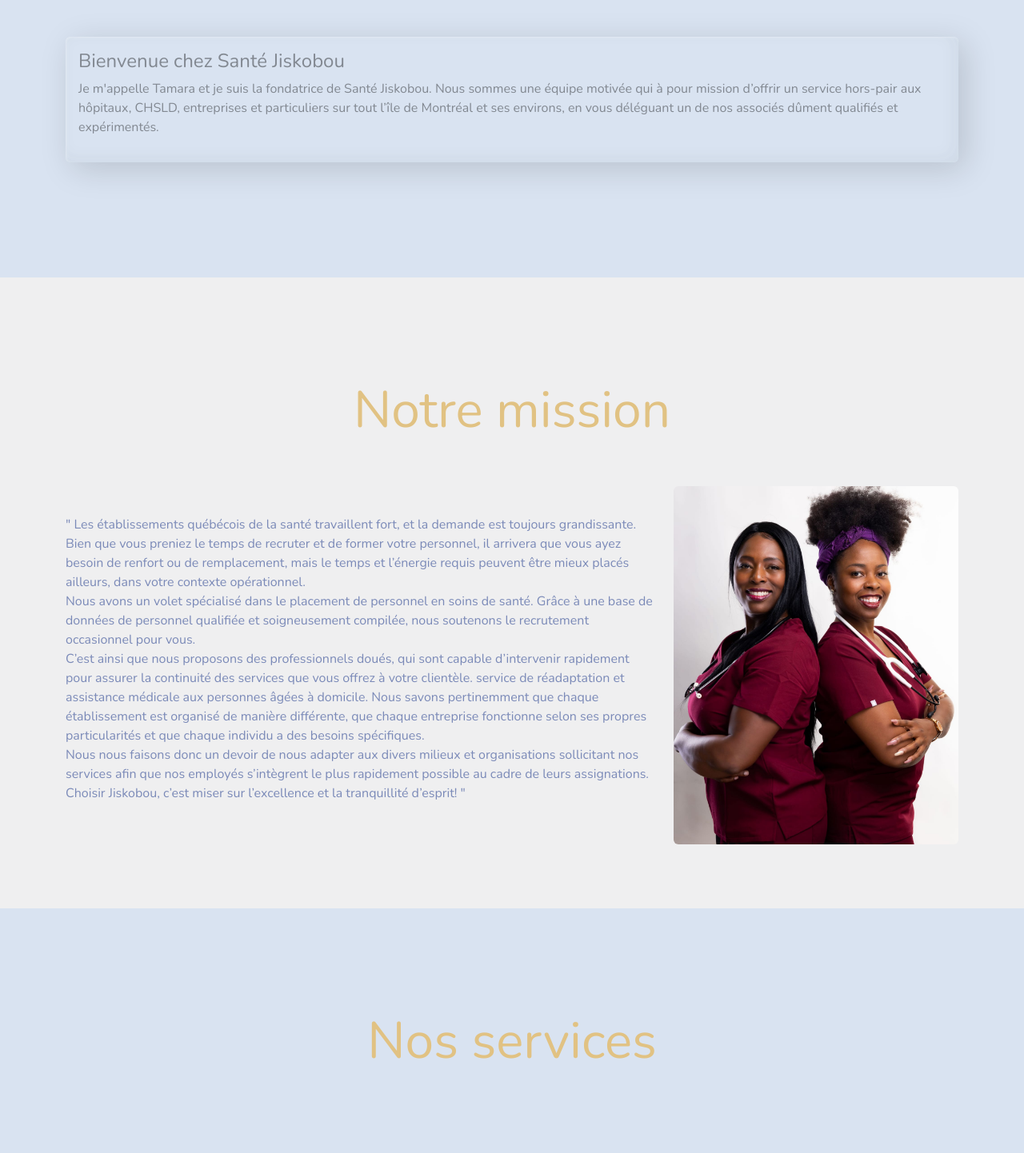
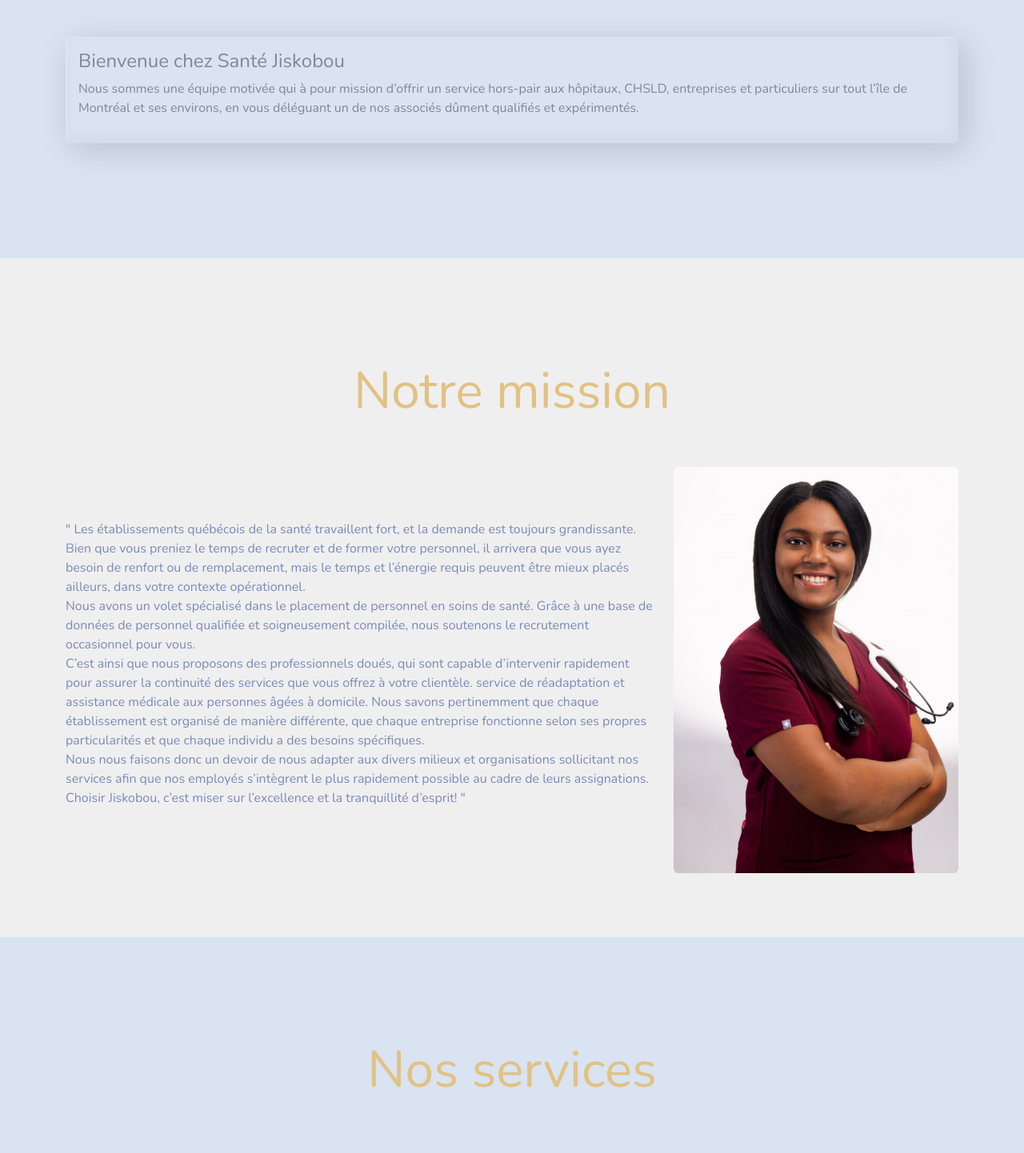
Before and after one commit to stanmm972/santejiskobou, a React (Create React App) app: page / in a window 1280 px wide. Shown: the part 1688-3130 px from the top of the page at 80% size. Built offline with nearby package versions, Linux system fonts and the light colour scheme.

Commit message:
add license number in footer

```diff
--- a/src/components/Apropos.js
+++ b/src/components/Apropos.js
@@ -38,7 +38,7 @@
                         <Alert variant="secondary">
                         <Alert.Heading>Bienvenue chez Santé Jiskobou</Alert.Heading>
                         <p>
-                        Je m'appelle Tamara et je suis la fondatrice de Santé Jiskobou. Nous sommes une équipe motivée qui à pour mission d’offrir un
+                                    Nous sommes une équipe motivée qui à pour mission d’offrir un
                                     service hors-pair aux hôpitaux, CHSLD, entreprises et particuliers
                                     sur tout l’île de Montréal et ses environs, en vous déléguant un de
                                     nos associés dûment qualifiés et expérimentés.
--- a/src/components/Footer.js
+++ b/src/components/Footer.js
@@ -22,6 +22,7 @@
             <Nav.Link href='mailto:info@santejiskobou.com'><i class="fa-solid fa-envelope"> info@santejiskobou.com</i></Nav.Link>
             <Nav.Link href="#"className='icon'><i class="fa-brands fa-facebook"></i></Nav.Link>
             <Nav.Link href="#" className='icon'><i class="fa-brands fa-instagram"></i></Nav.Link>
+            <p>Numéro du permis: AP-2101798</p>
             <p>Copyright@{getCurrentYear()} | Developed by FredMM</p>
           </div>
         </div>
--- a/src/components/Mission.js
+++ b/src/components/Mission.js
@@ -1,7 +1,7 @@
 import React from 'react';
 import { Row, Col, Container} from 'react-bootstrap';
 import Slide from 'react-reveal/Fade';
-import pic4 from "../assets/pic4.jpg";
+import pic8 from "../assets/pic8.jpg";
 import "./mission.css";
 
 const Mission = () => {
@@ -46,7 +46,7 @@
                 </Col>
                 <Col>
                     <Slide sm={4} right>
-                        <img src={pic4} alt="logo" className='rounded'/>
+                        <img src={pic8} alt="logo" className='rounded'/>
                     </Slide>
                 </Col>
             </Row>
--- a/src/components/Navbar.js
+++ b/src/components/Navbar.js
@@ -15,7 +15,7 @@
             <Nav.Link href="#apropos">À propos de nous</Nav.Link>
             <Nav.Link href="#service">Services et Emploi</Nav.Link>
             <Nav.Link href="#contact">Contactez nous</Nav.Link>
-            <Nav.Link href="https://jiskobou-ws.herokuapp.com">Jiskobou Portail (Membre uniquement)</Nav.Link>
+            <Nav.Link href="https://santejiskobouapp.herokuapp.com">Jiskobou Portail (Membre uniquement)</Nav.Link>
           </Nav>
         </Navbar.Collapse>
       </Container>
--- a/src/components/Services.js
+++ b/src/components/Services.js
@@ -2,7 +2,6 @@
 import {Card, CardGroup, Row, Col, Button, Nav} from 'react-bootstrap';
 import Zoom from 'react-reveal/Zoom';
 import Slide from 'react-reveal/Slide';
-import Flip from 'react-reveal/Flip';
 import Pdf from "../documents/formulaire_d_emploi.pdf";
 import photo3 from "../assets/photo3.png";
 import photo4 from "../assets/photo4.png";
@@ -89,7 +88,7 @@
                 </div>
                 <Row>
                     <Col>
-                        <Flip top>
+
                             <Card border="dark" style={{ width: '18rem' }}>
                                 <Card.Header>Débutez une carrière chez Santé Jiskobou</Card.Header>
                                 <Card.Body>
@@ -106,10 +105,10 @@
                                 </Card.Text>
                                 </Card.Body>
                             </Card>
-                        </Flip>
+
                     </Col>
                     <Col>
-                        <Flip>
+
                             <Card border="dark" style={{ width: '18rem' }}>
                                 <Card.Header className='text-center'>Vous êtes déjà un membre</Card.Header>
                                 <Card.Body>
@@ -118,7 +117,7 @@
                                 </Card.Text>
                                 </Card.Body>
                             </Card>
-                        </Flip>
+
                     </Col>
                 </Row>
             </div>
```
Also changed, not shown: 1 other file (tests, documents, lock files or other folders).
